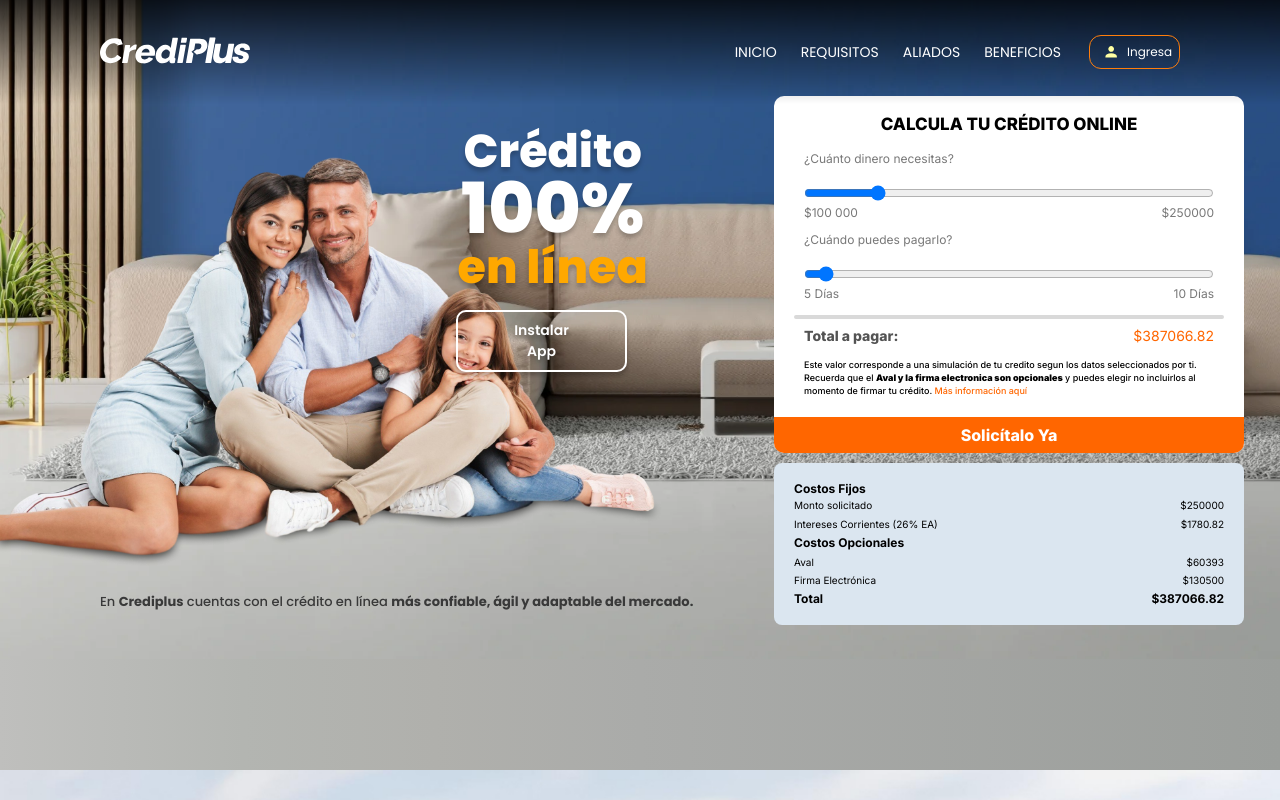
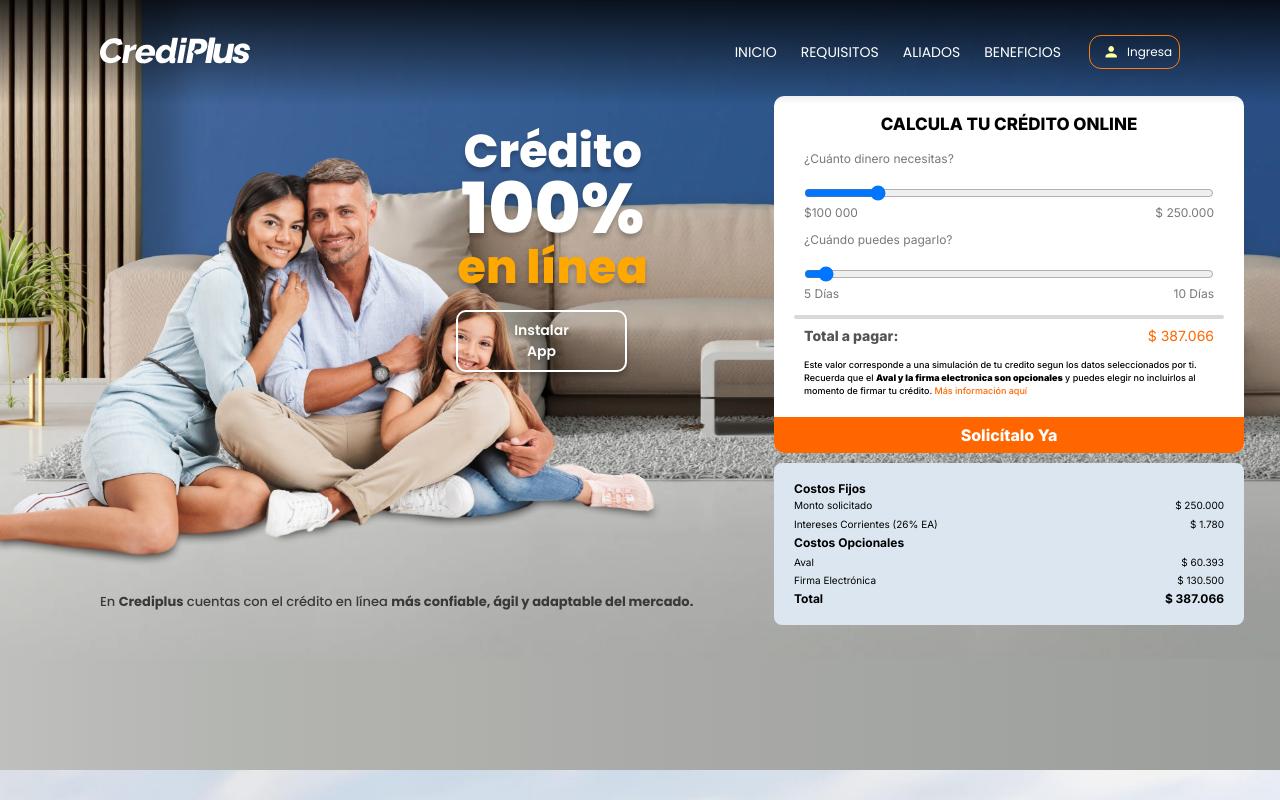
Before and after one commit to GrupoSATDev/CrediPlus_Webpage, a Next.js app: page / in a window 1280 px wide. Shown: the top 800 px of the page. Built offline with nearby package versions, Linux system fonts and the light colour scheme.

Commit message:
formateo de numeros

```diff
--- a/components/Simulation/index.jsx
+++ b/components/Simulation/index.jsx
@@ -20,6 +20,10 @@ const Simulation = () => {
     documentCost
   ).toFixed(2);
 
+  const formatCurrency = (value) => {
+    return parseInt(value).toLocaleString('es-CO', { style: 'currency', currency: 'COP', minimumFractionDigits: 0 });
+  };
+
   return (
     <div className={styles.main}>
       <div className={styles.simulation}>
@@ -40,7 +44,7 @@ const Simulation = () => {
                 <span>$100 000</span>
               </div>
               <div className={styles.simulation__amountDisplay}>
-                <span>${amount}</span>
+                <span>{formatCurrency(amount)}</span>
               </div>
             </div>
           </div>
@@ -70,7 +74,7 @@ const Simulation = () => {
                 <span className={styles.totalText}>Total a pagar: </span>
               </div>
               <div>
-                <span className={styles.totalNumber}>${total}</span>
+                <span className={styles.totalNumber}>{formatCurrency(total)}</span>
               </div>
             </div>
             <p span className={styles.note}>
@@ -88,17 +92,17 @@ const Simulation = () => {
           <h5>Costos Fijos</h5>
           <div className={styles.simulation__costItem}>
             <div><span>Monto solicitado</span></div>
-            <div><span>${amount}</span></div>
+            <div><span>{formatCurrency(amount)}</span></div>
           </div>
           <div className={styles.simulation__costItem}>
             <span>Intereses Corrientes ({interestRate * 100}% EA)</span>
-            <span>${interest}</span>
+            <span>{formatCurrency(interest)}</span>
           </div>
 
           <h5 className={styles.optionalCosts}>Costos Opcionales</h5>
           <div className={styles.simulation__costItem}>
             <span>Aval</span>
-            <span>${guaranteeCost}</span>
+            <span>{formatCurrency(guaranteeCost)}</span>
           </div>
           {/* <div className={styles.simulation__costItem}>
             <span>Descuento Aval (Pronto pago)</span>
@@ -106,7 +110,7 @@ const Simulation = () => {
           </div> */}
           <div className={styles.simulation__costItem}>
             <span>Firma Electrónica</span>
-            <span>${electronicSignatureCost}</span>
+            <span>{formatCurrency(electronicSignatureCost)}</span>
           </div>
           {/* <div className={styles.simulation__costItem}>
             <span>Documento, Firma Elect (Pronto pago)</span>
@@ -117,7 +121,7 @@ const Simulation = () => {
             className={`${styles.simulation__costItem} ${styles.simulation__total}`}
           >
             <h5>Total</h5>
-            <h5>${total}</h5>
+            <h5>{formatCurrency(total)}</h5>
           </div>
         </div>
       </div>
```
